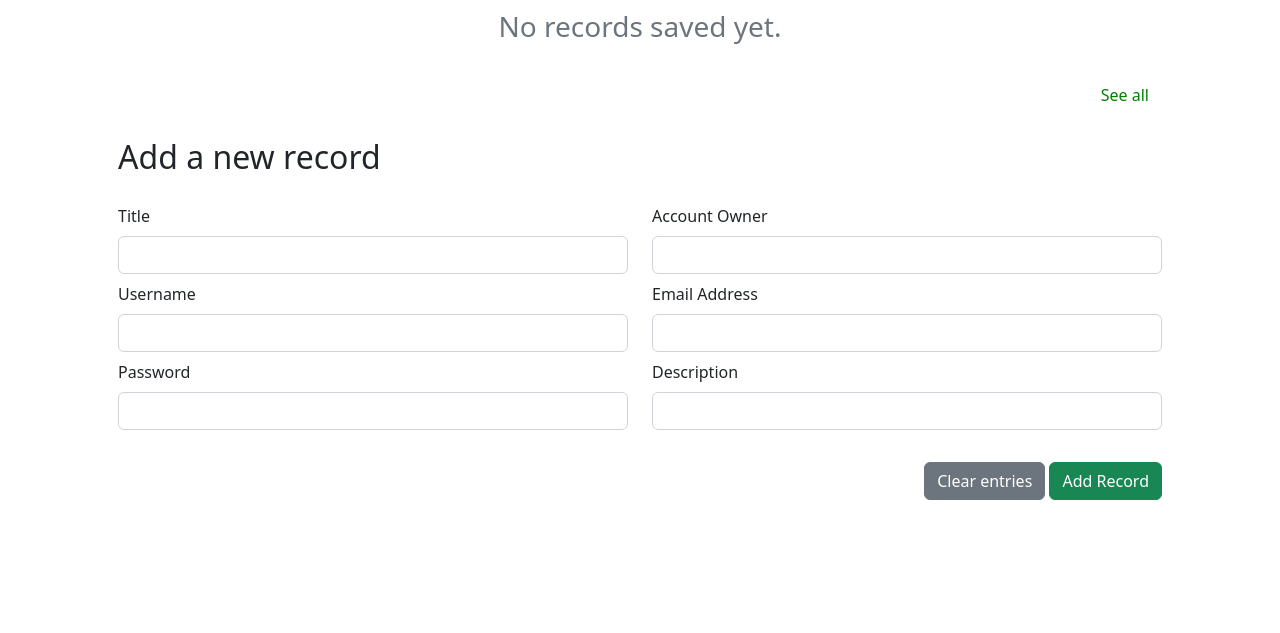
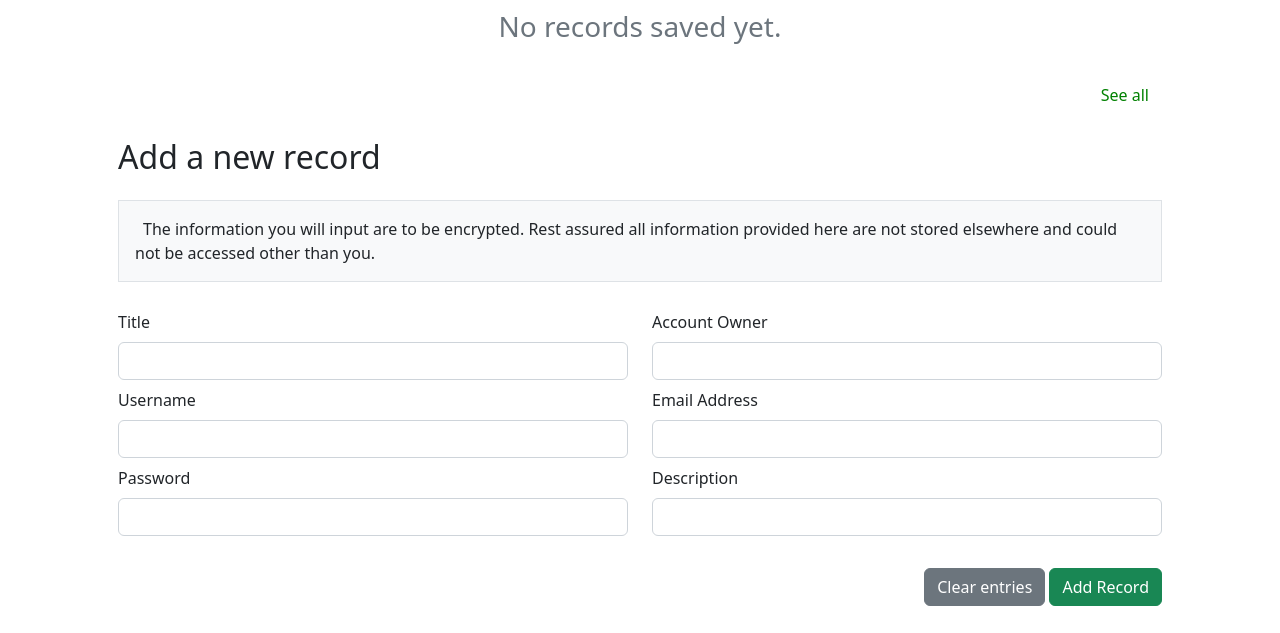
Before and after one commit to kingdeorayom/account-manager, a PHP site: page /home.php in a window 1280 px wide. Shown: the part 377-1010 px from the top of the page. Before the commit the page ends 877 px from the top, so only its background shows below. Run offline with PHP 8.4, Linux system fonts and the light colour scheme; the visitor is signed in with stand-in values (Sample User, id 1); data that the repository does not hold is empty; some libraries are stand-ins or nearby versions.

Commit message:
minor fix

```diff
--- a/home.php
+++ b/home.php
@@ -110,12 +110,15 @@ $pageUpdatePasswordJSVersion = filemtime('./scripts/updatePassword.js');
 
                 <div id="addNewRecordPanel" class="my-3">
                     <h2>Add a new record</h2>
-                    <div class="row py-2" id="alert-container-add-record">
-                        <!--  -->
+
+                    <div class='border border-1 bg-light px-3 my-4'>
+                        <p class='my-3'><i class='fas fa-lock mx-1' style='color: #012265;'></i> The information you will input are to be encrypted. Rest assured all information provided here are not stored elsewhere and could not be accessed other than you.</p>
                     </div>
+
                     <div class="addForm">
                         <form onsubmit="submitAddForm(event)" name="add-form">
                             <div class="row">
+
                                 <div class="col-sm-12 col-md-6 my-1">
                                     <label class="form-label">Title <i class="fas fa-question-circle text-secondary" data-bs-toggle="tooltip" data-bs-placement="right" title="Great titles are clear and concise."></i></label>
                                     <input type="text" class="form-control" name="textFieldTitle" id="textFieldTitle" required>
--- a/scripts/updatePassword.js
+++ b/scripts/updatePassword.js
@@ -24,7 +24,9 @@ function checkResponseUpdatePassword(data) {
             'Password updated successfully!',
             'You may edit your record for any input mistake.',
             'success'
-        )
+        ).then(function() {
+            location.reload();
+        })
     }
 
     if (data.response === "empty_fields") {
```
